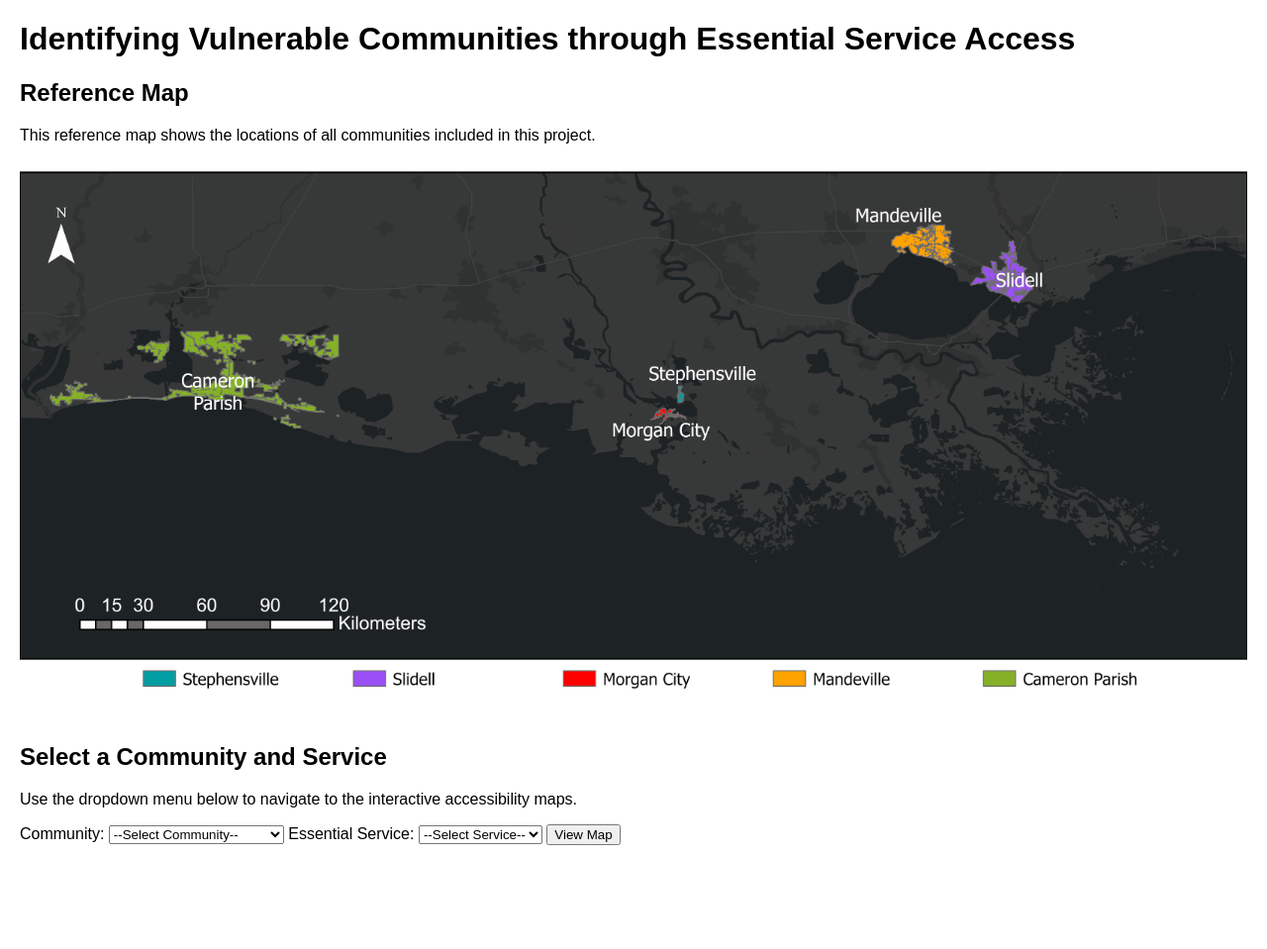
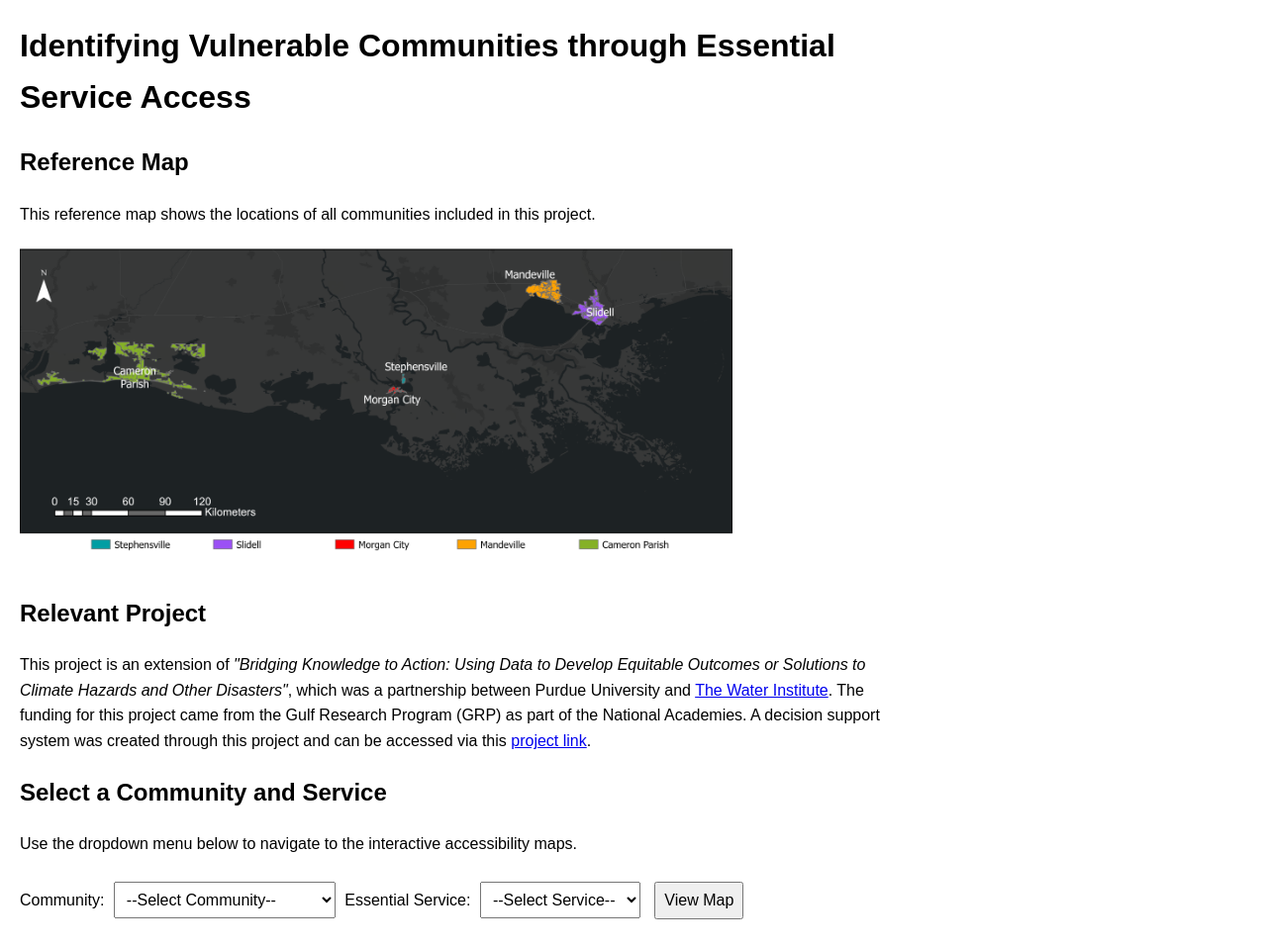
Before and after one commit to utkuhangenc/fragility_criticality, a plain HTML site: page index.html in a window 1280 px wide. Shown: the whole page at 99% size. Before the commit the page ends 874 px from the top, so only its background shows below. Drawn offline with Linux system fonts and the light colour scheme.

Commit message:
added relevant projects and fixed styles

```diff
--- a/index.html
+++ b/index.html
@@ -4,8 +4,29 @@
     <meta charset="UTF-8">
     <title>Community Services Accessibility Maps</title>
     <style>
-        body { font-family: Arial, sans-serif; margin: 20px; }
-        img { max-width: 100%; height: auto; }
+        body {
+            font-family: Arial, sans-serif;
+            margin: 20px;
+            max-width: 900px;
+            line-height: 1.6;
+        }
+        img {
+            max-width: 80%;
+            height: auto;
+        }
+        select, button {
+            margin: 10px 5px;
+            padding: 8px;
+            font-size: 1em;
+        }
+        label {
+            display: inline-block;
+            margin-top: 10px;
+        }
+        .project-description {
+            word-wrap: break-word;
+            white-space: normal;
+        }
     </style>
 </head>
 <body>
@@ -14,6 +35,17 @@
     <h2>Reference Map</h2>
     <p>This reference map shows the locations of all communities included in this project.</p>
     <img src="figures/community_boundaries.png" alt="Reference Map of Communities">
+
+    <h2>Relevant Project</h2>
+    <p class="project-description">
+        This project is an extension of
+        <em>"Bridging Knowledge to Action: Using Data to Develop Equitable Outcomes or Solutions to Climate Hazards and Other Disasters"</em>,
+        which was a partnership between Purdue University and
+        <a href="https://thewaterinstitute.org/" target="_blank">The Water Institute</a>.
+        The funding for this project came from the Gulf Research Program (GRP) as part of the National Academies.
+        A decision support system was created through this project and can be accessed via this
+        <a href="https://thewaterinstitute.org/projects/incorporating-equity-and-social-vulnerability-into-the-design-of-flood-risk-mitigation-strategies" target="_blank">project link</a>.
+    </p>
 
     <h2>Select a Community and Service</h2>
     <p>Use the dropdown menu below to navigate to the interactive accessibility maps.</p>
@@ -24,7 +56,7 @@
         <option value="Cameron">Cameron</option>
         <option value="Mandeville_Slidell">Mandeville_Slidell</option>
         <option value="MorganCity_Stephensville">MorganCity_Stephensville</option>
-        <!-- add more as needed -->
+        <!-- Add more as needed -->
     </select>
 
     <label for="service">Essential Service:</label>
@@ -39,7 +71,7 @@
         <option value="hospital">Hospital</option>
         <option value="trauma">Trauma</option>
         <option value="grocery">Grocery</option>
-        <!-- add more as needed -->
+        <!-- Add more as needed -->
     </select>
 
     <button onclick="openMap()">View Map</button>
@@ -51,12 +83,11 @@
 
             if (community && service) {
                 var url = "maps/" + community + "_" + service + "_new.html";
-                window.open(url, "_blank")
+                window.open(url, "_blank");
             } else {
                 alert("Please select both a community and a service.");
             }
         }
     </script>
-
 </body>
 </html>
```
